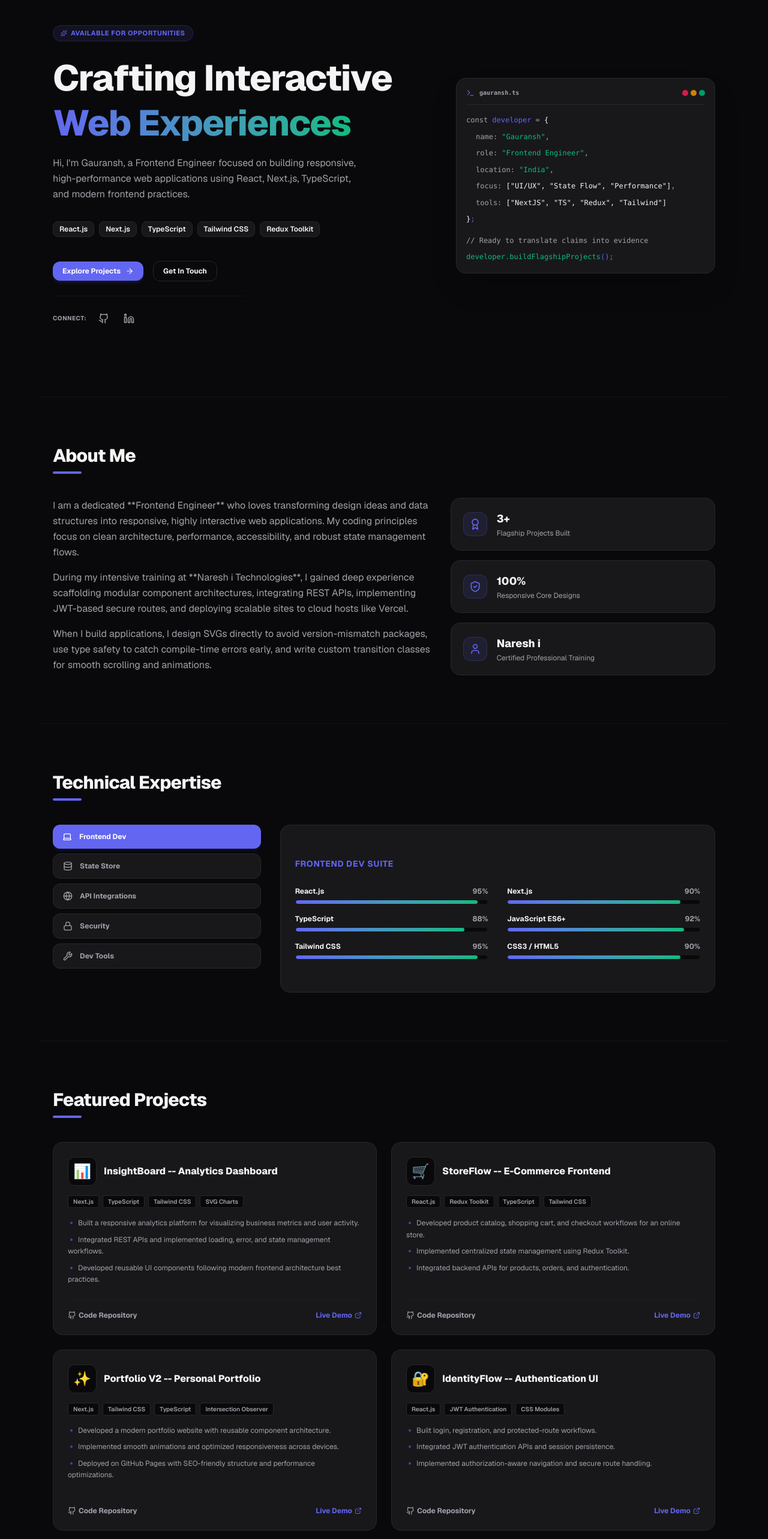
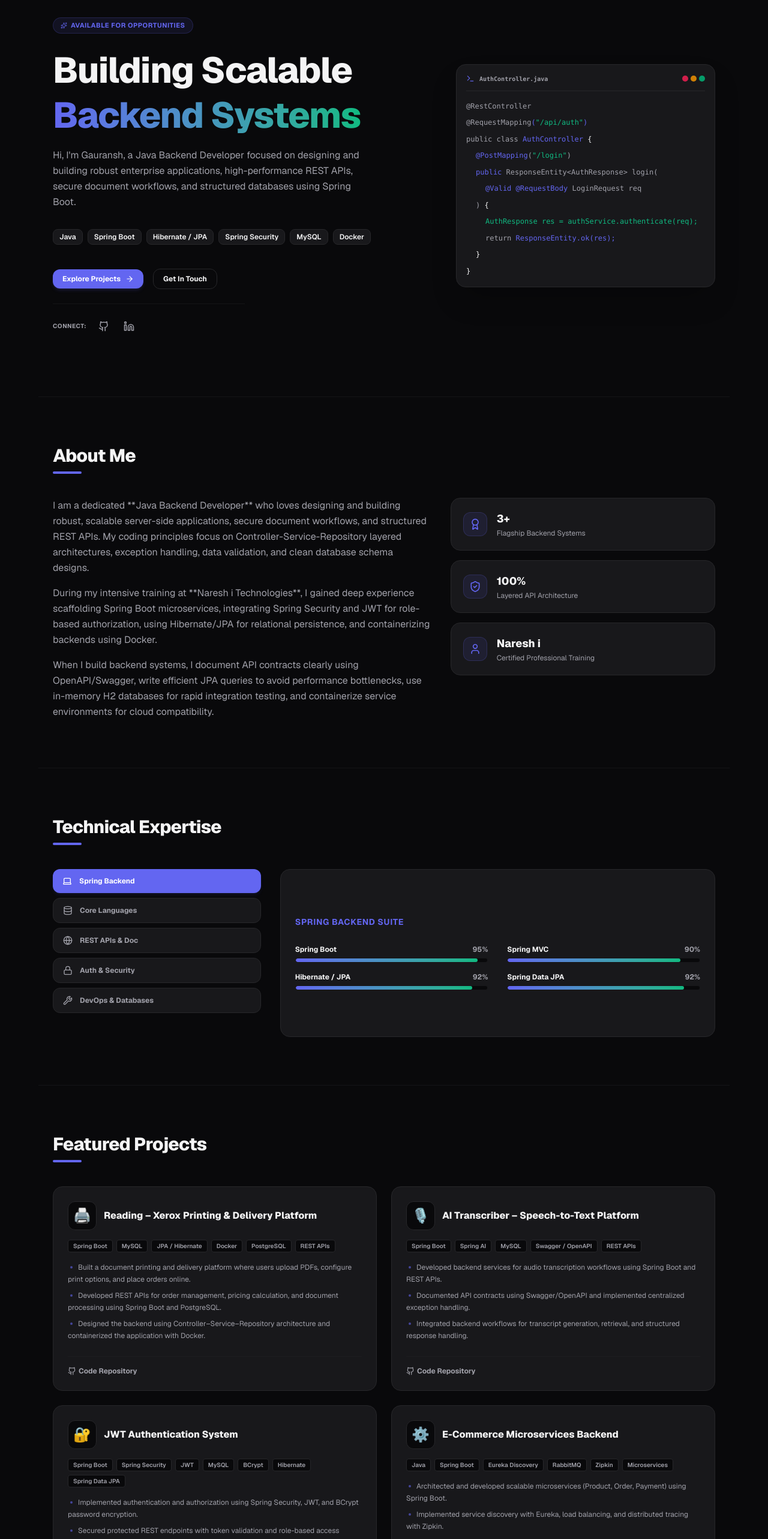
Before and after one commit to kategauransh/portfolio-v2, a Next.js app: page /portfolio-v2/ in a window 1280 px wide. Shown: the part 140-2706 px from the top of the page at 60% size. Built offline with nearby package versions, Linux system fonts and the light colour scheme.

Commit message:
feat: align portfolio with Java Backend Developer resume

```diff
--- a/src/components/About.tsx
+++ b/src/components/About.tsx
@@ -5,8 +5,8 @@ import { User, Award, ShieldCheck } from "lucide-react";
 
 export default function About() {
   const metrics = [
-    { value: "3+", label: "Flagship Projects Built", icon: Award },
-    { value: "100%", label: "Responsive Core Designs", icon: ShieldCheck },
+    { value: "3+", label: "Flagship Backend Systems", icon: Award },
+    { value: "100%", label: "Layered API Architecture", icon: ShieldCheck },
     { value: "Naresh i", label: "Certified Professional Training", icon: User },
   ];
 
@@ -24,13 +24,13 @@ export default function About() {
         {/* Left Column: Biography */}
         <div className="lg:col-span-7 space-y-4 text-left leading-relaxed text-sm md:text-base text-text-muted">
           <p>
-            I am a dedicated **Frontend Engineer** who loves transforming design ideas and data structures into responsive, highly interactive web applications. My coding principles focus on clean architecture, performance, accessibility, and robust state management flows.
+            I am a dedicated **Java Backend Developer** who loves designing and building robust, scalable server-side applications, secure document workflows, and structured REST APIs. My coding principles focus on Controller-Service-Repository layered architectures, exception handling, data validation, and clean database schema designs.
           </p>
           <p>
-            During my intensive training at **Naresh i Technologies**, I gained deep experience scaffolding modular component architectures, integrating REST APIs, implementing JWT-based secure routes, and deploying scalable sites to cloud hosts like Vercel.
+            During my intensive training at **Naresh i Technologies**, I gained deep experience scaffolding Spring Boot microservices, integrating Spring Security and JWT for role-based authorization, using Hibernate/JPA for relational persistence, and containerizing backends using Docker.
           </p>
           <p>
-            When I build applications, I design SVGs directly to avoid version-mismatch packages, use type safety to catch compile-time errors early, and write custom transition classes for smooth scrolling and animations.
+            When I build backend systems, I document API contracts clearly using OpenAPI/Swagger, write efficient JPA queries to avoid performance bottlenecks, use in-memory H2 databases for rapid integration testing, and containerize service environments for cloud compatibility.
           </p>
         </div>
 
--- a/src/components/Hero.tsx
+++ b/src/components/Hero.tsx
@@ -5,7 +5,7 @@ import { ArrowRight, Terminal, Sparkles } from "lucide-react";
 import { Github, Linkedin } from "@/components/SocialIcons";
 
 export default function Hero() {
-  const keywords = ["React.js", "Next.js", "TypeScript", "Tailwind CSS", "Redux Toolkit"];
+  const keywords = ["Java", "Spring Boot", "Hibernate / JPA", "Spring Security", "MySQL", "Docker"];
 
   return (
     <section className="py-16 md:py-24 max-w-6xl mx-auto px-4 md:px-6 grid grid-cols-1 lg:grid-cols-12 gap-12 items-center min-h-[calc(100vh-4rem)] animate-slide-up">
@@ -20,13 +20,13 @@ export default function Hero() {
 
         <div className="space-y-4">
           <h1 className="text-4xl sm:text-5xl md:text-6xl font-extrabold tracking-tight text-fg-app leading-tight">
-            Crafting Interactive <br className="hidden sm:inline" />
+            Building Scalable <br className="hidden sm:inline" />
             <span className="bg-gradient-to-r from-brand-primary to-brand-secondary bg-clip-text text-transparent">
-              Web Experiences
+              Backend Systems
             </span>
           </h1>
           <p className="text-sm md:text-base text-text-muted max-w-lg leading-relaxed">
-            Hi, I&apos;m Gauransh, a Frontend Engineer focused on building responsive, high-performance web applications using React, Next.js, TypeScript, and modern frontend practices.
+            Hi, I&apos;m Gauransh, a Java Backend Developer focused on designing and building robust enterprise applications, high-performance REST APIs, secure document workflows, and structured databases using Spring Boot.
           </p>
         </div>
 
@@ -79,7 +79,7 @@ export default function Hero() {
           <div className="flex items-center justify-between border-b border-border-card pb-3 mb-4">
             <div className="flex items-center gap-2">
               <Terminal size={14} className="text-brand-primary" />
-              <span className="text-[10px] font-mono font-semibold text-text-muted">gauransh.ts</span>
+              <span className="text-[10px] font-mono font-semibold text-text-muted">AuthController.java</span>
             </div>
             <div className="flex gap-1">
               <span className="w-2.5 h-2.5 rounded-full bg-rose-500/80" />
@@ -90,16 +90,17 @@ export default function Hero() {
 
           {/* IDE Terminal contents */}
           <div className="font-mono text-left space-y-2 text-xs leading-relaxed overflow-x-auto">
-            <p className="text-brand-primary"><span className="text-text-muted">const</span> developer <span className="text-text-muted">=</span> <span className="text-fg-app">{"{"}</span></p>
-            <p className="pl-4 text-text-muted">name: <span className="text-brand-secondary">{"\"Gauransh\""}</span>,</p>
-            <p className="pl-4 text-text-muted">role: <span className="text-brand-secondary">{"\"Frontend Engineer\""}</span>,</p>
-            <p className="pl-4 text-text-muted">location: <span className="text-brand-secondary">{"\"India\""}</span>,</p>
-            <p className="pl-4 text-text-muted">focus: <span className="text-fg-app">{"[\"UI/UX\", \"State Flow\", \"Performance\"]"}</span>,</p>
-            <p className="pl-4 text-text-muted">tools: <span className="text-fg-app">{"[\"NextJS\", \"TS\", \"Redux\", \"Tailwind\"]"}</span></p>
-            <p className="text-brand-primary"><span className="text-fg-app">{"}"}</span>;</p>
-
-            <p className="pt-2 text-text-muted">{"// Ready to translate claims into evidence"}</p>
-            <p className="text-brand-secondary">developer<span className="text-brand-primary">.</span>buildFlagshipProjects<span className="text-brand-primary">()</span>;</p>
+            <p className="text-brand-primary"><span className="text-text-muted">@RestController</span></p>
+            <p className="text-brand-primary"><span className="text-text-muted">@RequestMapping</span>(<span className="text-brand-secondary">{"\"/api/auth\""}</span>)</p>
+            <p className="text-brand-primary"><span className="text-text-muted">public class</span> AuthController <span className="text-fg-app">{"{"}</span></p>
+            <p className="pl-4 text-text-muted"><span className="text-brand-primary">@PostMapping</span>(<span className="text-brand-secondary">{"\"/login\""}</span>)</p>
+            <p className="pl-4 text-text-muted"><span className="text-brand-primary">public</span> ResponseEntity&lt;AuthResponse&gt; login(</p>
+            <p className="pl-8 text-text-muted"><span className="text-brand-primary">@Valid @RequestBody</span> LoginRequest req</p>
+            <p className="pl-4 text-text-muted">) <span className="text-fg-app">{"{"}</span></p>
+            <p className="pl-8 text-brand-secondary">AuthResponse res = authService.authenticate(req);</p>
+            <p className="pl-8 text-brand-primary"><span className="text-text-muted">return</span> ResponseEntity.ok(res);</p>
+            <p className="pl-4 text-fg-app">{"}"}</p>
+            <p className="text-fg-app">{"}"}</p>
           </div>
         </div>
       </div>
--- a/src/components/Projects.tsx
+++ b/src/components/Projects.tsx
@@ -7,56 +7,44 @@ import { Github } from "@/components/SocialIcons";
 export default function Projects() {
   const projectsList = [
     {
-      title: "InsightBoard -- Analytics Dashboard",
-      tech: ["Next.js", "TypeScript", "Tailwind CSS", "SVG Charts"],
+      title: "Reading – Xerox Printing & Delivery Platform",
+      tech: ["Spring Boot", "MySQL", "JPA / Hibernate", "Docker", "PostgreSQL", "REST APIs"],
       description: [
-        "Built a responsive analytics platform for visualizing business metrics and user activity.",
-        "Integrated REST APIs and implemented loading, error, and state management workflows.",
-        "Developed reusable UI components following modern frontend architecture best practices."
+        "Built a document printing and delivery platform where users upload PDFs, configure print options, and place orders online.",
+        "Developed REST APIs for order management, pricing calculation, and document processing using Spring Boot and PostgreSQL.",
+        "Designed the backend using Controller–Service–Repository architecture and containerized the application with Docker."
       ],
-      github: "https://github.com/kategauransh/insightboard",
-      live: "https://kategauransh.github.io/insightboard/",
-      icon: "📊"
+      github: "https://github.com/kategauransh/Red_Ink",
+      live: "",
+      icon: "🖨️"
     },
     {
-      title: "StoreFlow -- E-Commerce Frontend",
-      tech: ["React.js", "Redux Toolkit", "TypeScript", "Tailwind CSS"],
+      title: "AI Transcriber – Speech-to-Text Platform",
+      tech: ["Spring Boot", "Spring AI", "MySQL", "Swagger / OpenAPI", "REST APIs"],
       description: [
-        "Developed product catalog, shopping cart, and checkout workflows for an online store.",
-        "Implemented centralized state management using Redux Toolkit.",
-        "Integrated backend APIs for products, orders, and authentication."
+        "Developed backend services for audio transcription workflows using Spring Boot and REST APIs.",
+        "Documented API contracts using Swagger/OpenAPI and implemented centralized exception handling.",
+        "Integrated backend workflows for transcript generation, retrieval, and structured response handling."
       ],
-      github: "https://github.com/kategauransh/storeflow",
-      live: "https://kategauransh.github.io/storeflow/",
-      icon: "🛒"
+      github: "https://github.com/kategauransh/Springboot-AI_powerded_Transcriber",
+      live: "",
+      icon: "🎙️"
     },
     {
-      title: "Portfolio V2 -- Personal Portfolio",
-      tech: ["Next.js", "Tailwind CSS", "TypeScript", "Intersection Observer"],
+      title: "JWT Authentication System",
+      tech: ["Spring Boot", "Spring Security", "JWT", "MySQL", "BCrypt", "Hibernate", "Spring Data JPA"],
       description: [
-        "Developed a modern portfolio website with reusable component architecture.",
-        "Implemented smooth animations and optimized responsiveness across devices.",
-        "Deployed on GitHub Pages with SEO-friendly structure and performance optimizations."
+        "Implemented authentication and authorization using Spring Security, JWT, and BCrypt password encryption.",
+        "Secured protected REST endpoints with token validation and role-based access control.",
+        "Designed persistence using Hibernate and Spring Data JPA for user and role management."
       ],
-      github: "https://github.com/kategauransh/portfolio-v2",
-      live: "https://kategauransh.github.io/portfolio-v2/",
-      icon: "✨"
-    },
-    {
-      title: "IdentityFlow -- Authentication UI",
-      tech: ["React.js", "JWT Authentication", "CSS Modules"],
-      description: [
-        "Built login, registration, and protected-route workflows.",
-        "Integrated JWT authentication APIs and session persistence.",
-        "Implemented authorization-aware navigation and secure route handling."
-      ],
-      github: "https://github.com/kategauransh/identityflow",
-      live: "https://kategauransh.github.io/identityflow/",
+      github: "https://github.com/kategauransh/JWT-Authentication-System",
+      live: "",
       icon: "🔐"
     },
     {
       title: "E-Commerce Microservices Backend",
-      tech: ["Java", "Spring Boot", "Eureka Discovery", "RabbitMQ", "Zipkin"],
+      tech: ["Java", "Spring Boot", "Eureka Discovery", "RabbitMQ", "Zipkin", "Microservices"],
       description: [
         "Architected and developed scalable microservices (Product, Order, Payment) using Spring Boot.",
         "Implemented service discovery with Eureka, load balancing, and distributed tracing with Zipkin.",
@@ -77,30 +65,6 @@ export default function Projects() {
       github: "https://github.com/kategauransh/Brew-Beans",
       live: "https://brew-beans-hazel.vercel.app",
       icon: "☕"
-    },
-    {
-      title: "BookTown -- Online Bookstore Layout",
-      tech: ["HTML", "CSS", "JavaScript"],
-      description: [
-        "Developed an online bookstore landing page displaying custom grids and hover listings.",
-        "Focused on semantic HTML and responsive typography for a clean user interface.",
-        "Implemented interactive search and filter UI mock workflows locally."
-      ],
-      github: "https://github.com/kategauransh/BookTown-",
-      live: "",
-      icon: "📚"
-    },
-    {
-      title: "Cold Email Automation Tool",
-      tech: ["JavaScript", "Node.js", "SMTP Protocol", "File Parser"],
-      description: [
-        "Created a command-line script in JavaScript to automate personalized cold email marketing campaigns.",
-        "Parsed contact lists dynamically and integrated secure SMTP mailing client protocols.",
-        "Configured tracking of sent logs and basic template variable substitutions."
-      ],
-      github: "https://github.com/kategauransh/Cold-Email-Automation",
-      live: "",
-      icon: "📧"
     },
     {
       title: "Data Structures & Algorithms in Java",
--- a/src/components/Skills.tsx
+++ b/src/components/Skills.tsx
@@ -4,60 +4,60 @@ import React, { useState } from "react";
 import { Laptop, Database, Globe, Lock, Wrench } from "lucide-react";
 
 export default function Skills() {
-  const [activeCategory, setActiveCategory] = useState("frontend");
+  const [activeCategory, setActiveCategory] = useState("backend");
 
   const skillGroups = [
     {
-      id: "frontend",
-      label: "Frontend Dev",
+      id: "backend",
+      label: "Spring Backend",
       icon: Laptop,
       items: [
-        { name: "React.js", level: 95 },
-        { name: "Next.js", level: 90 },
-        { name: "TypeScript", level: 88 },
-        { name: "JavaScript ES6+", level: 92 },
-        { name: "Tailwind CSS", level: 95 },
-        { name: "CSS3 / HTML5", level: 90 },
+        { name: "Spring Boot", level: 95 },
+        { name: "Spring MVC", level: 90 },
+        { name: "Hibernate / JPA", level: 92 },
+        { name: "Spring Data JPA", level: 92 },
       ]
     },
     {
-      id: "state",
-      label: "State Store",
+      id: "languages",
+      label: "Core Languages",
       icon: Database,
       items: [
-        { name: "Redux Toolkit", level: 90 },
-        { name: "Context API", level: 95 },
+        { name: "Java (Core & OOP)", level: 95 },
+        { name: "SQL Querying", level: 90 },
+        { name: "Java 8 Streams", level: 88 },
+        { name: "Multithreading", level: 85 },
       ]
     },
     {
       id: "api",
-      label: "API Integrations",
+      label: "REST APIs & Doc",
       icon: Globe,
       items: [
-        { name: "REST APIs", level: 92 },
-        { name: "Axios client", level: 90 },
-        { name: "Fetch API", level: 88 },
+        { name: "RESTful Web Services", level: 95 },
+        { name: "OpenAPI / Swagger", level: 90 },
+        { name: "Postman Client", level: 92 },
       ]
     },
     {
-      id: "auth",
-      label: "Security",
+      id: "security",
+      label: "Auth & Security",
       icon: Lock,
       items: [
-        { name: "JWT Authentication", level: 88 },
-        { name: "Protected Routes", level: 92 },
-        { name: "Session Persistence", level: 90 },
+        { name: "Spring Security", level: 88 },
+        { name: "JWT Token Auth", level: 90 },
+        { name: "BCrypt Encryption", level: 92 },
       ]
     },
     {
       id: "tools",
-      label: "Dev Tools",
+      label: "DevOps & Databases",
       icon: Wrench,
       items: [
-        { name: "Git / GitHub", level: 90 },
-        { name: "Vercel hosting", level: 88 },
-        { name: "Postman API client", level: 92 },
-        { name: "Figma UI tool", level: 80 },
+        { name: "Docker & Compose", level: 88 },
+        { name: "Git & GitHub Versioning", level: 92 },
+        { name: "MySQL / PostgreSQL", level: 92 },
+        { name: "Maven Build Tool", level: 90 },
       ]
     }
   ];
--- a/src/components/Timeline.tsx
+++ b/src/components/Timeline.tsx
@@ -11,28 +11,28 @@ export default function Timeline() {
       date: "2021 - 2025",
       icon: GraduationCap,
       details: [
-        "Specialized in software development, data structures, algorithms, and web concepts.",
-        "Graduated with a cumulative GPA score of 7.2/10."
+        "Specialized in software engineering, data structures, algorithms, and computer systems.",
+        "Graduated with a cumulative GPA score of 6.91/10."
       ]
     },
     {
-      title: "Full Stack Frontend Development Program",
+      title: "Java Full Stack Development Program",
       subtitle: "Naresh i Technologies",
       date: "Professional Training",
       icon: Briefcase,
       details: [
-        "Rigorous training in React.js, Next.js, TypeScript, JavaScript ES6+, and Tailwind CSS.",
-        "Built modular component interfaces, REST API integration client scripts, and JWT route handling.",
-        "Exercised Git version controls, GitHub collaboration repositories, and Vercel hosting pipelines."
+        "Completed hands-on training in Core Java, Advanced Java, Spring Boot, Hibernate, JPA, REST APIs, and MySQL.",
+        "Built project-based applications with layered architecture, request validation, exception handling, and API testing.",
+        "Practiced backend development workflows using Git, GitHub, Maven, Postman, and Docker fundamentals."
       ]
     },
     {
-      title: "Full Stack Frontend Development Certification",
+      title: "Java Full Stack Development Certification",
       subtitle: "Naresh i Technologies",
       date: "Credential Milestone",
       icon: Award,
       details: [
-        "Earned formal certification validating competencies in modern SPA client-side architectures, Redux Toolkit state stores, and deployment workflows."
+        "Earned formal certification validating competencies in enterprise Java application development, relational persistence, Spring security, and deployment pipelines."
       ]
     }
   ];
```
